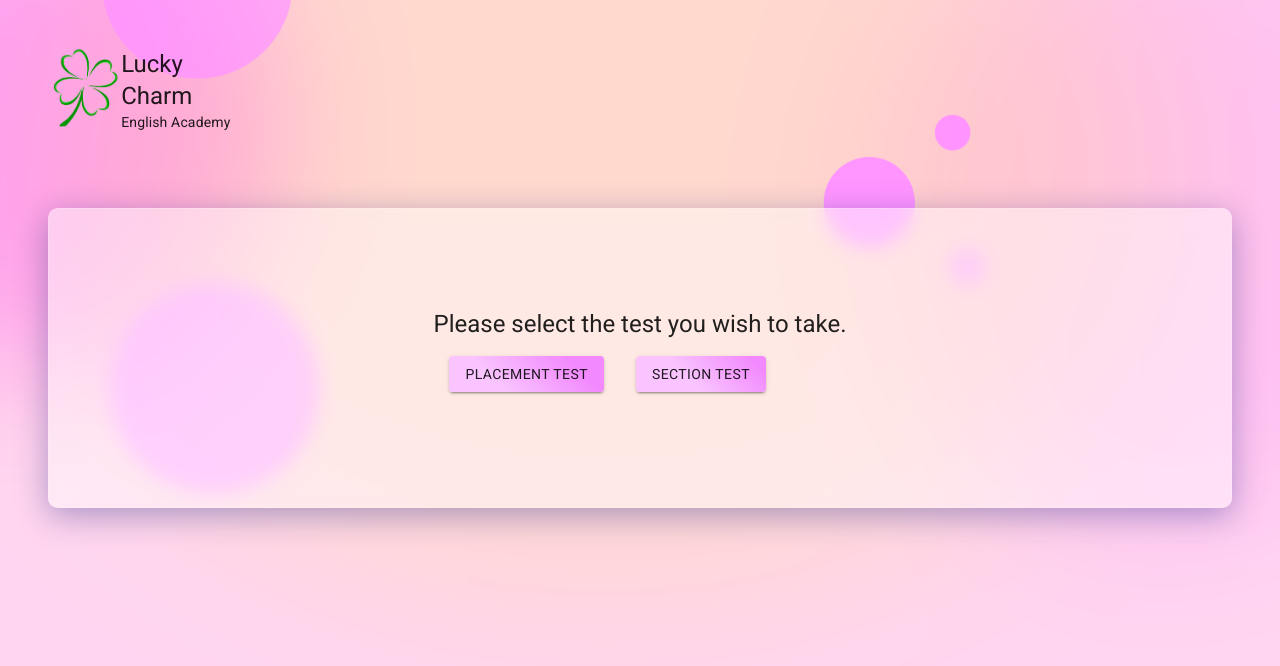
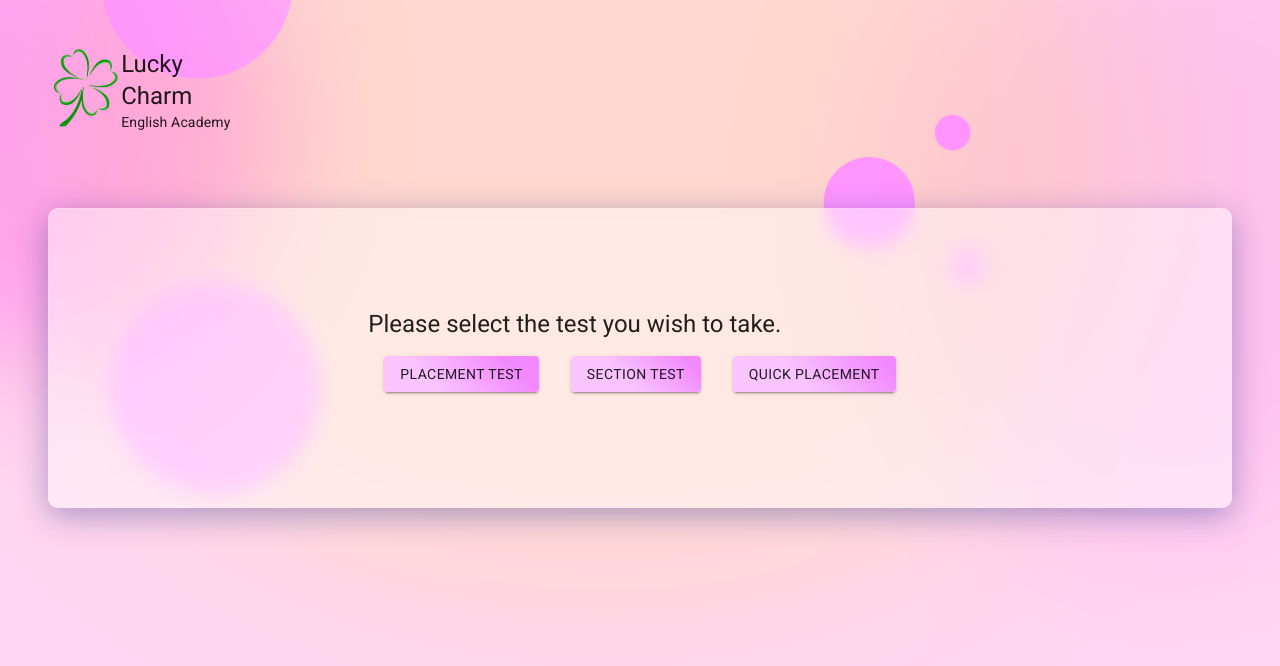
Before and after one commit to mikebabz426/placement-test-suite, a Gatsby site: page /testing in a window 1280 px wide. Built offline with nearby package versions, Linux system fonts and the light colour scheme; Gatsby itself is replaced by a stand-in of ours.

Commit message:
add new quick placement test

```diff
--- a/src/components/TestSelection.tsx
+++ b/src/components/TestSelection.tsx
@@ -36,6 +36,16 @@ const TestSelection = ({ setTest }) => {
       >
         Section Test
       </Button>
+      <Button
+        style={{
+          background: "linear-gradient(45deg, #f9c4ff 40%, #f289fe 90%)",
+        }}
+        onClick={() => setTest("quick-placement")}
+        variant="contained"
+        className={classes.m}
+      >
+        Quick Placement
+      </Button>
     </div>
   )
 }
--- a/src/components/Tests/Test.tsx
+++ b/src/components/Tests/Test.tsx
@@ -1,7 +1,11 @@
 import * as React from "react"
 import { useState } from "react"
 import { Container } from "@material-ui/core"
-import { PlacementTestOne, SectionTest } from "../../services/placement-tests"
+import {
+  PlacementTestOne,
+  SectionTest,
+  QuickPlacement,
+} from "../../services/placement-tests"
 import Question from "./Question"
 import Result from "./Result"
 import { useNewUserContext } from "../../UserContext"
@@ -15,8 +19,10 @@ const Test = ({ type }) => {
   let test
   if (type === "placement") {
     test = PlacementTestOne
+  } else if (type === "quick-placement") {
+    test = QuickPlacement
   } else {
-    test = SectionTest
+    test = "section"
   }
 
   const getResults = () => {
```
